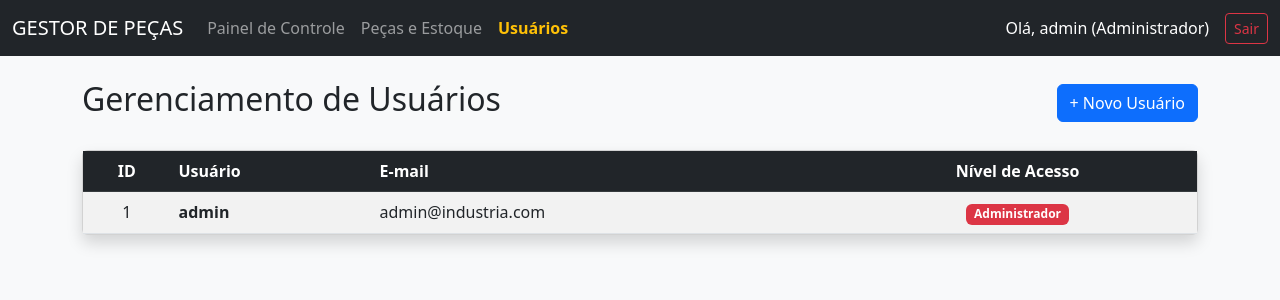
After one commit to fabioj86/GestorPecas, a Flask app: page /usuarios in a window 1280 px wide. The commit adds this page. Shown: the top 300 px of the page. Run offline with Flask 3, Linux system fonts and the light colour scheme; a user stored in the database is signed in.

Commit message:
Inclusão da rotina: Usuários : Rotina para cadastro de usuários, visível apenas pelo usuário admin. Atualizado a rota de acesso ao painel de controle.

```diff
--- a/app.py
+++ b/app.py
@@ -65,6 +65,61 @@ def logout():
 
 
 # -----------------------------------------------------------------------------
+# ROTA: LISTAR USUÁRIOS (Tela de Gerenciamento)
+# -----------------------------------------------------------------------------
+@app.route('/usuarios')
+@login_required
+def listar_usuarios():
+    # BARREIRA DE SEGURANÇA: Verifica se é Administrador
+    if current_user.role != 'Administrador':
+        flash('Acesso negado: Área restrita para administradores.', 'danger')
+        return redirect(url_for('dashboard'))
+
+    # Busca todos os usuários no banco
+    usuarios = Usuario.query.order_by(Usuario.id).all()
+    return render_template('usuarios.html', usuarios=usuarios)
+
+
+# -----------------------------------------------------------------------------
+# ROTA: CADASTRAR NOVO USUÁRIO
+# -----------------------------------------------------------------------------
+@app.route('/usuario/novo', methods=['POST'])
+@login_required
+def novo_usuario():
+    # BARREIRA DE SEGURANÇA NA ROTA DE GRAVAÇÃO
+    if current_user.role != 'Administrador':
+        flash('Acesso negado!', 'danger')
+        return redirect(url_for('dashboard'))
+
+    username = request.form.get('username')
+    email = request.form.get('email')
+    senha = request.form.get('password')
+    role = request.form.get('role')
+
+    # Validação: Verifica se o nome de usuário já existe no banco
+    usuario_existente = Usuario.query.filter_by(username=username).first()
+    if usuario_existente:
+        flash('Erro: Este nome de usuário já está em uso no sistema.', 'danger')
+        return redirect(url_for('listar_usuarios'))
+
+    # Criptografa a senha digitada antes de salvar
+    senha_criptografada = generate_password_hash(senha)
+
+    novo_user = Usuario(
+        username=username,
+        email=email,
+        password_hash=senha_criptografada,
+        role=role
+    )
+
+    db.session.add(novo_user)
+    db.session.commit()
+
+    flash(f'Usuário {username} cadastrado com sucesso!', 'success')
+    return redirect(url_for('listar_usuarios'))
+
+
+# -----------------------------------------------------------------------------
 # ROTA: DASHBOARD PRINCIPAL
 # -----------------------------------------------------------------------------
 @app.route('/')
@@ -76,7 +131,7 @@ def dashboard():
     total_itens = Item.query.count()
     os_pendentes = OrdemServico.query.filter_by(status='Pendente').count()
 
-    return render_template('dashboard.html',
+    return render_template('paineldecontrole.html',
                            alertas=alertas_criticos,
                            total_maquinas=total_maquinas,
                            total_itens=total_itens,
--- a/templates/base.html
+++ b/templates/base.html
@@ -24,9 +24,21 @@
             </button>
             <div class="collapse navbar-collapse" id="navbarNav">
                 <ul class="navbar-nav me-auto">
-                    <li class="nav-item"><a class="nav-link" href="/">Painel</a></li>
-                    <li class="nav-item"><a class="nav-link" href="/itens">Peças/Stock</a></li>
-                </ul>
+                        <li class="nav-item">
+                            <a class="nav-link" href="{{ url_for('dashboard') }}">Painel de Controle</a>
+                        </li>
+                        <li class="nav-item">
+                            <a class="nav-link" href="/itens">Peças e Estoque</a>
+                        </li>
+
+                        {% if current_user.role == 'Administrador' %}
+                        <li class="nav-item">
+                            <a class="nav-link text-warning fw-bold" href="/usuarios">
+                                <i class="bi bi-people"></i> Usuários
+                            </a>
+                        </li>
+                        {% endif %}
+                    </ul>
                 <span class="navbar-text text-white me-3">Olá, {{ current_user.username }} ({{ current_user.role }})</span>
                 <a href="/logout" class="btn btn-outline-danger btn-sm">Sair</a>
             </div>
--- /dev/null
+++ b/templates/usuarios.html
@@ -0,0 +1,91 @@
+{% extends 'base.html' %}
+
+{% block content %}
+<div class="d-flex justify-content-between align-items-center mb-4">
+    <h2>Gerenciamento de Usuários</h2>
+    <button class="btn btn-primary" data-bs-toggle="modal" data-bs-target="#modalNovoUsuario">+ Novo Usuário</button>
+</div>
+
+<div class="card shadow">
+    <div class="card-body p-0">
+        <div class="table-responsive">
+            <table class="table table-hover table-striped mb-0 text-center align-middle">
+                <thead class="table-dark">
+                    <tr>
+                        <th>ID</th>
+                        <th class="text-start">Usuário</th>
+                        <th class="text-start">E-mail</th>
+                        <th>Nível de Acesso</th>
+                    </tr>
+                </thead>
+                <tbody>
+                    {% for u in usuarios %}
+                    <tr>
+                        <td>{{ u.id }}</td>
+                        <td class="text-start fw-bold">{{ u.username }}</td>
+                        <td class="text-start">{{ u.email }}</td>
+                        <td>
+                            {% if u.role == 'Administrador' %}
+                                <span class="badge bg-danger">{{ u.role }}</span>
+                            {% elif u.role == 'Tecnico' %}
+                                <span class="badge bg-primary">{{ u.role }}</span>
+                            {% else %}
+                                <span class="badge bg-secondary">{{ u.role }}</span>
+                            {% endif %}
+                        </td>
+                    </tr>
+                    {% else %}
+                    <tr>
+                        <td colspan="4" class="text-center py-4">Nenhum usuário encontrado.</td>
+                    </tr>
+                    {% endfor %}
+                </tbody>
+            </table>
+        </div>
+    </div>
+</div>
+
+<div class="modal fade" id="modalNovoUsuario" tabindex="-1" aria-hidden="true">
+    <div class="modal-dialog">
+        <div class="modal-content">
+            <div class="modal-header bg-primary text-white">
+                <h5 class="modal-title">Cadastrar Novo Usuário</h5>
+                <button type="button" class="btn-close btn-close-white" data-bs-dismiss="modal" aria-label="Close"></button>
+            </div>
+            <form action="/usuario/novo" method="POST">
+                <div class="modal-body">
+                    <div class="mb-3">
+                        <label class="form-label">Nome de Usuário (Login) *</label>
+                        <input type="text" class="form-control" name="username" required autocomplete="off">
+                    </div>
+
+                    <div class="mb-3">
+                        <label class="form-label">E-mail Corporativo</label>
+                        <input type="email" class="form-control" name="email">
+                    </div>
+
+                    <div class="mb-3">
+                        <label class="form-label">Senha de Acesso *</label>
+                        <input type="password" class="form-control" name="password" required minlength="6">
+                        <div class="form-text">A senha deve conter no mínimo 6 caracteres.</div>
+                    </div>
+
+                    <div class="mb-3">
+                        <label class="form-label">Nível de Acesso *</label>
+                        <select class="form-select" name="role" required>
+                            <option value="" disabled selected>Selecione um nível...</option>
+                            <option value="Administrador">Administrador (Acesso Total)</option>
+                            <option value="Tecnico">Técnico (Pode dar baixa em peças)</option>
+                            <option value="Almoxarifado">Almoxarifado (Acesso ao estoque e entradas)</option>
+                        </select>
+                    </div>
+                </div>
+                <div class="modal-footer">
+                    <button type="button" class="btn btn-secondary" data-bs-dismiss="modal">Cancelar</button>
+                    <button type="submit" class="btn btn-primary">Salvar Usuário</button>
+                </div>
+            </form>
+        </div>
+    </div>
+</div>
+{% endblock %}
```
Also changed, not shown: templates/paineldecontrole.html (renamed from templates/dashboard.html).
